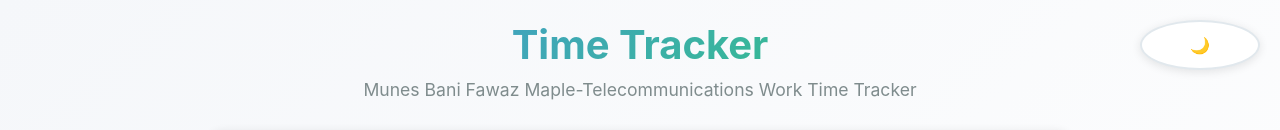
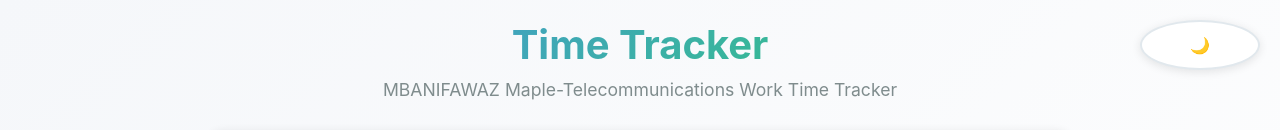
Before and after one commit to mbanifawaz/maple_time_left_tracker, a plain HTML site: page index.html in a window 1280 px wide. Shown: the top 130 px of the page. Drawn offline with Linux system fonts and the light colour scheme.

Commit message:
Update index.html

```diff
--- a/index.html
+++ b/index.html
@@ -32,7 +32,7 @@
     <div class="container">
         <div class="header">
             <h1>Time Tracker</h1>
-            <p class="subtitle">Munes Bani Fawaz Maple-Telecommunications Work Time Tracker</p>
+            <p class="subtitle">MBANIFAWAZ Maple-Telecommunications Work Time Tracker</p>
         </div>
 
         <div class="card">
```
